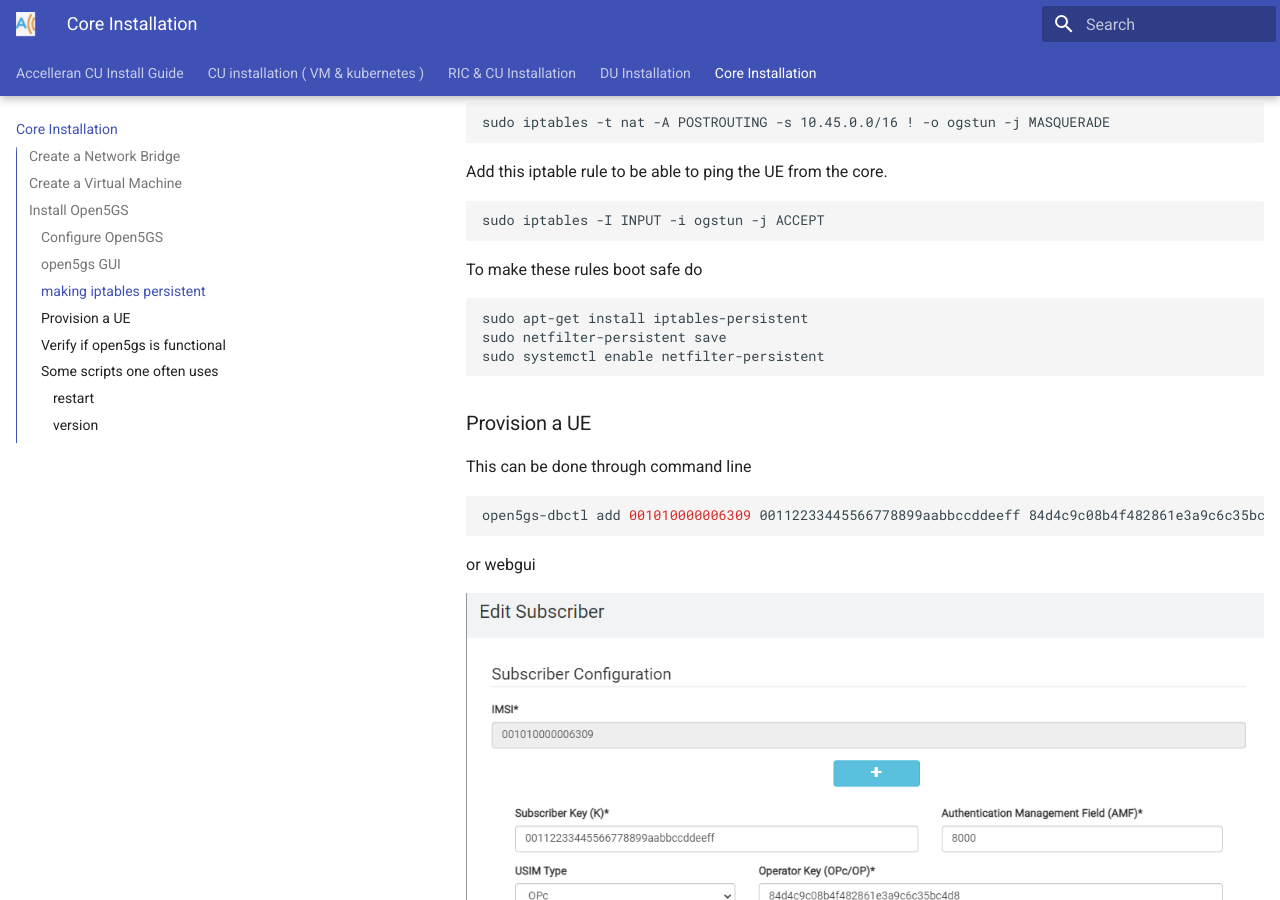
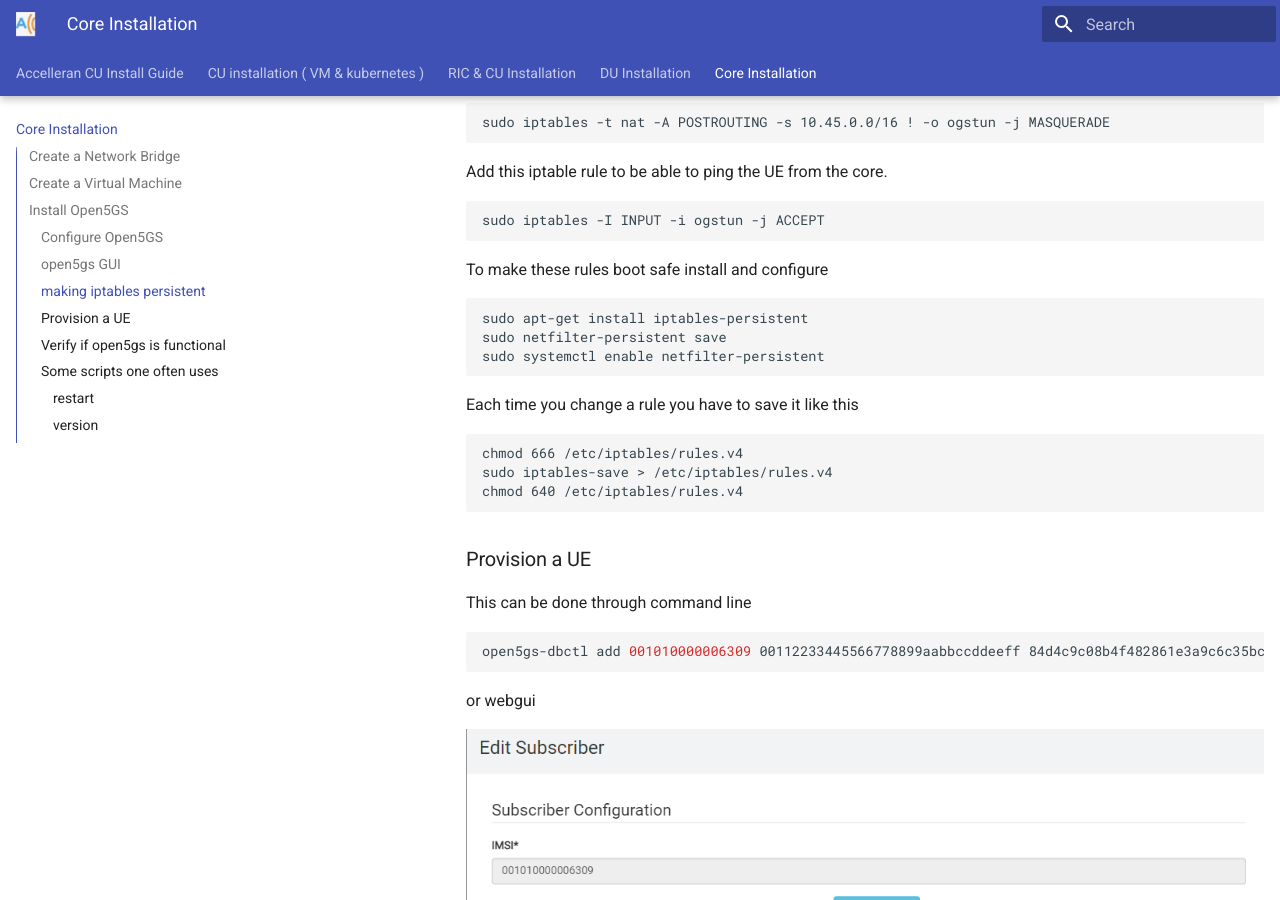
Before and after one commit to accelleran/drax-docs, an MkDocs documentation site: the page built from docs/core-install/index.md, in a window 1280 px wide and 900 px high, scrolled down 3103 px. Built offline with MkDocs 1.6.1 and Material for MkDocs 9.7.7, drawn with Linux system fonts in a browser that asks for light colours; the version menu is left out.

Commit message:
Update index.md

````diff
--- a/docs/core-install/index.md
+++ b/docs/core-install/index.md
@@ -157,13 +157,18 @@ Add this iptable rule to be able to ping the UE from the core.
 sudo iptables -I INPUT -i ogstun -j ACCEPT
 ```
 
-To make these rules boot safe do
+To make these rules boot safe install and configure
 ```
 sudo apt-get install iptables-persistent
 sudo netfilter-persistent save
 sudo systemctl enable netfilter-persistent
 ```
-
+Each time you change a rule you have to save it like this
+```
+chmod 666 /etc/iptables/rules.v4
+sudo iptables-save > /etc/iptables/rules.v4
+chmod 640 /etc/iptables/rules.v4
+```
 
 ### Provision a UE
 
````
